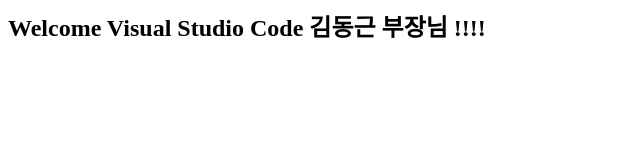
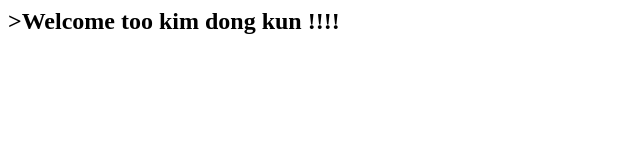
Before and after one commit to muhak77/TestWebApp, a plain HTML site: page Index.html in a window 1280 px wide. Shown: the whole page, without its empty margins (0-640 px from the left). Drawn offline with Linux system fonts and the light colour scheme.

Commit message:
한글 대체

```diff
--- a/Index.html
+++ b/Index.html
@@ -1,8 +1,8 @@
 <html>
     <head>
-        <title>Welcome Visual Studio Code 김동근 부장님 !!!!</title>
+        <title>Welcome too kim dong kun !!!!</title>
     </head>
     <body>
-        <h2>Welcome Visual Studio Code 김동근 부장님 !!!!</h2>
+        <h2>>Welcome too kim dong kun !!!!</h2>
     </body>
 </html>
```
